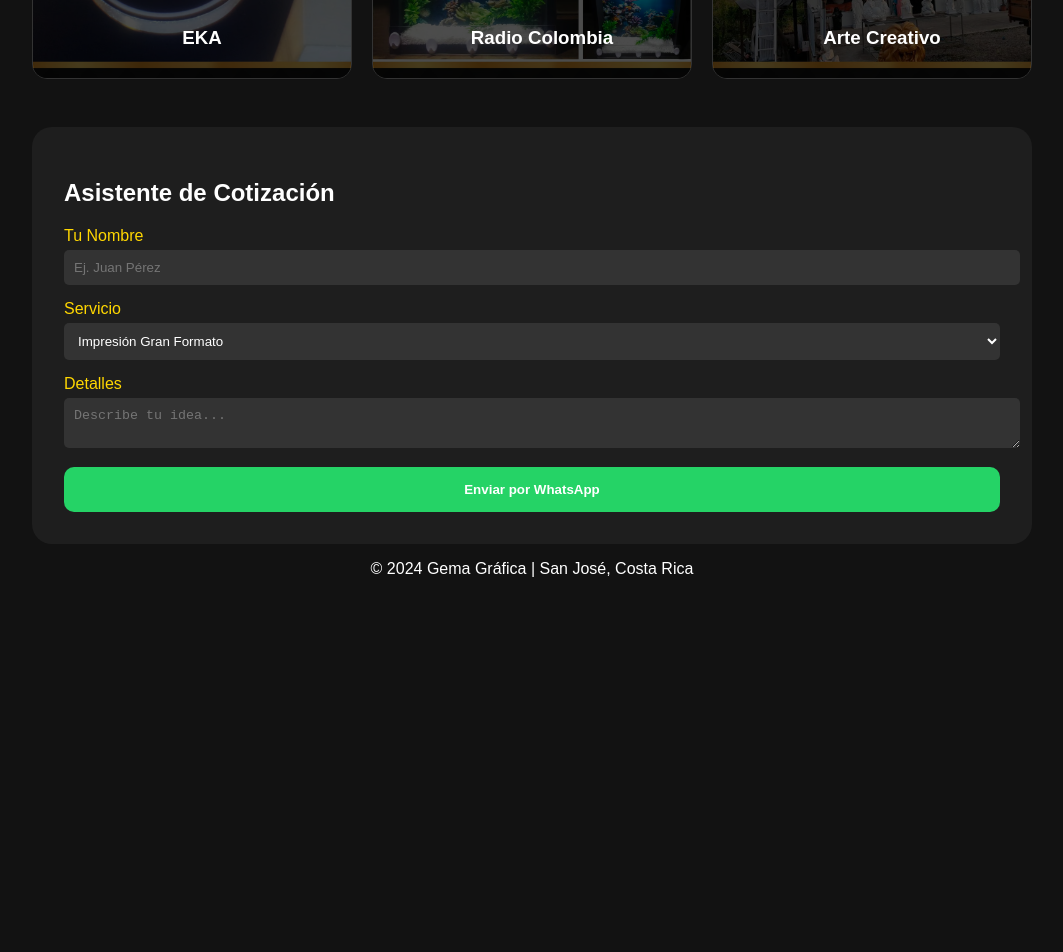
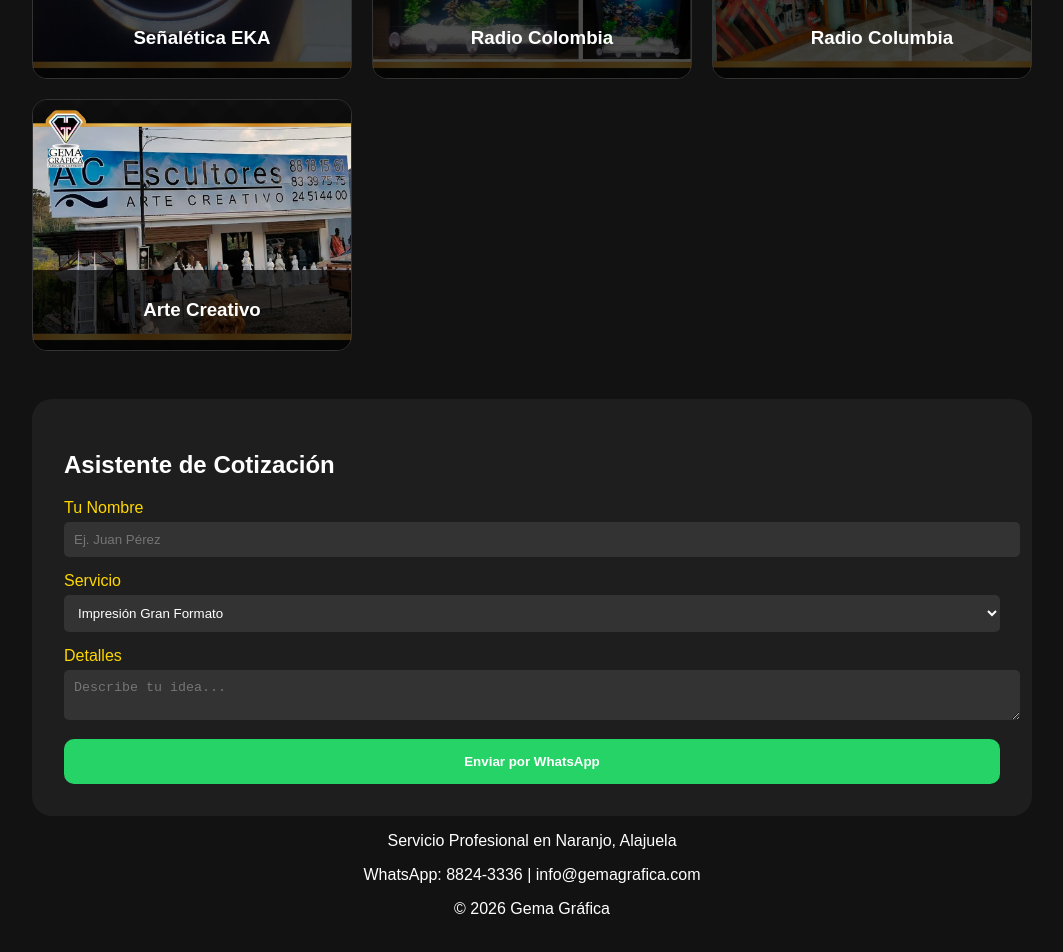
Before and after one commit to rmayorgagit/Gema-Grafica-Final, a React (Vite) app: page / in a window 1280 px wide. Shown: the part 942-1894 px from the top of the page, without its empty margins (108-1171 px from the left). Before the commit the page ends 1568 px from the top, so only its background shows below. Built offline with nearby package versions, Linux system fonts and the light colour scheme.

Commit message:
Update App.jsx

```diff
--- a/src/App.jsx
+++ b/src/App.jsx
@@ -7,7 +7,8 @@
   const [detalles, setDetalles] = useState('')
 
   const enviarWhatsApp = () => {
-    const telefono = "50688243338"
+    // CORRECCIÓN DEL NÚMERO: 88243336
+    const telefono = "50688243336"
     const mensaje = "Hola Gema Gráfica, mi nombre es " + nombre + ". Requiero una cotización para: " + servicio + ". Detalles: " + detalles
     const url = "https://wa.me" + telefono + "?text=" + encodeURIComponent(mensaje)
     window.open(url, '_blank')
@@ -15,7 +16,6 @@
 
   return (
     <div className="container">
-      {/* BARRA DE NAVEGACIÓN */}
       <nav className="navbar">
         <div className="nav-links">
           <a href="#inicio">Inicio</a>
@@ -31,20 +31,20 @@
       </header>
 
       <main className="content">
-        {/* SECCIÓN DE GALERÍA */}
         <section id="galeria" className="gallery-section">
           <h2 className="section-title">Nuestros Proyectos</h2>
           <div className="gallery-grid">
-            <div className="gallery-item"><img src="/clinica.jpg" alt="Clínica" /><div className="item-info"><h3>Clínicas</h3></div></div>
+            {/* GALERÍA COMPLETA */}
+            <div className="gallery-item"><img src="/clinica.jpg" alt="Clínicas" /><div className="item-info"><h3>Clínicas</h3></div></div>
             <div className="gallery-item"><img src="/bus.jpg" alt="Buses" /><div className="item-info"><h3>Rotulación de Buses</h3></div></div>
             <div className="gallery-item"><img src="/toldo.jpg" alt="Toldos" /><div className="item-info"><h3>Toldos</h3></div></div>
-            <div className="gallery-item"><img src="/eka.jpg" alt="EKA" /><div className="item-info"><h3>EKA</h3></div></div>
+            <div className="gallery-item"><img src="/eka.jpg" alt="EKA" /><div className="item-info"><h3>Señalética EKA</h3></div></div>
             <div className="gallery-item"><img src="/colombia.jpg" alt="Colombia" /><div className="item-info"><h3>Radio Colombia</h3></div></div>
+            <div className="gallery-item"><img src="/columbia.jpg" alt="Columbia" /><div className="item-info"><h3>Radio Columbia</h3></div></div>
             <div className="gallery-item"><img src="/artecreativo.jpg" alt="Arte" /><div className="item-info"><h3>Arte Creativo</h3></div></div>
           </div>
         </section>
 
-        {/* ASISTENTE DE COTIZACIÓN */}
         <section id="cotizacion" className="card">
           <h2 className="form-title">Asistente de Cotización</h2>
           <div className="form-group">
@@ -57,6 +57,7 @@
               <option>Impresión Gran Formato</option>
               <option>Diseño de Logo</option>
               <option>Gestión de Redes Sociales</option>
+              <option>Rotulación de Vehículos</option>
             </select>
           </div>
           <div className="form-group">
@@ -68,7 +69,9 @@
       </main>
 
       <footer className="footer">
-        <p>&copy; 2024 Gema Gráfica | San José, Costa Rica</p>
+        <p>Servicio Profesional en Naranjo, Alajuela</p>
+        <p>WhatsApp: 8824-3336 | info@gemagrafica.com</p>
+        <p>&copy; 2026 Gema Gráfica</p>
       </footer>
     </div>
   )
```
